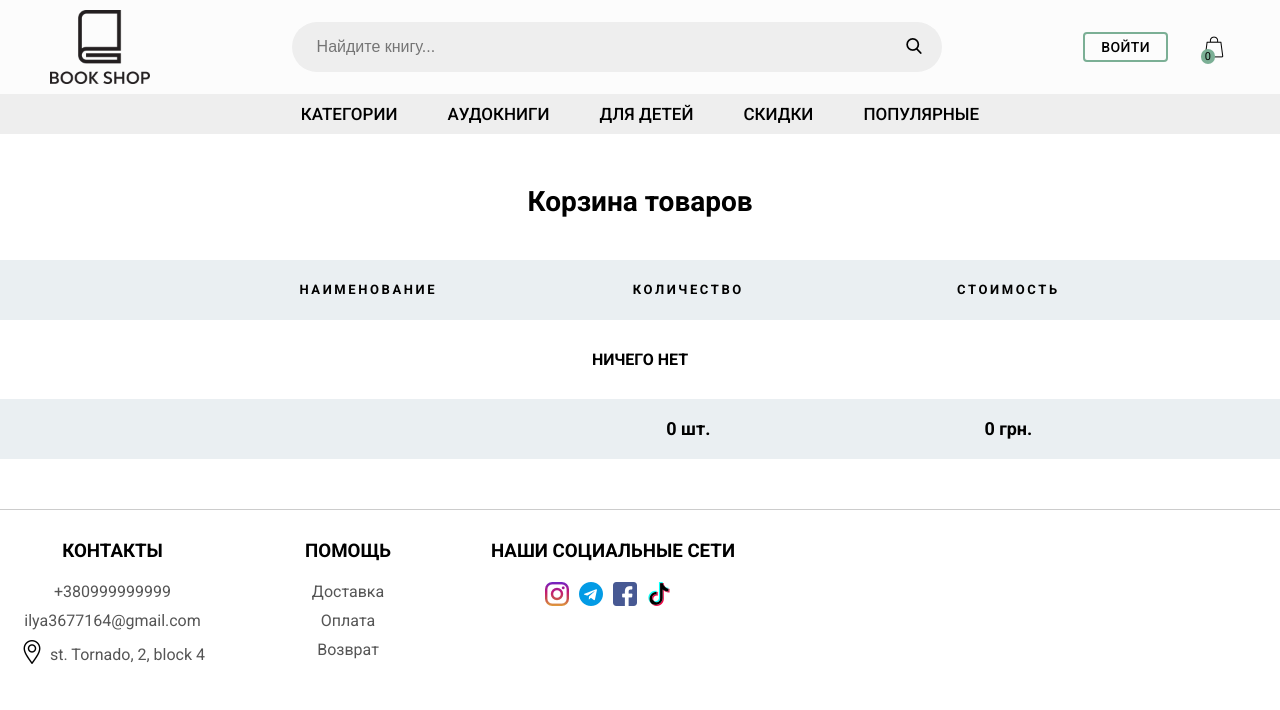
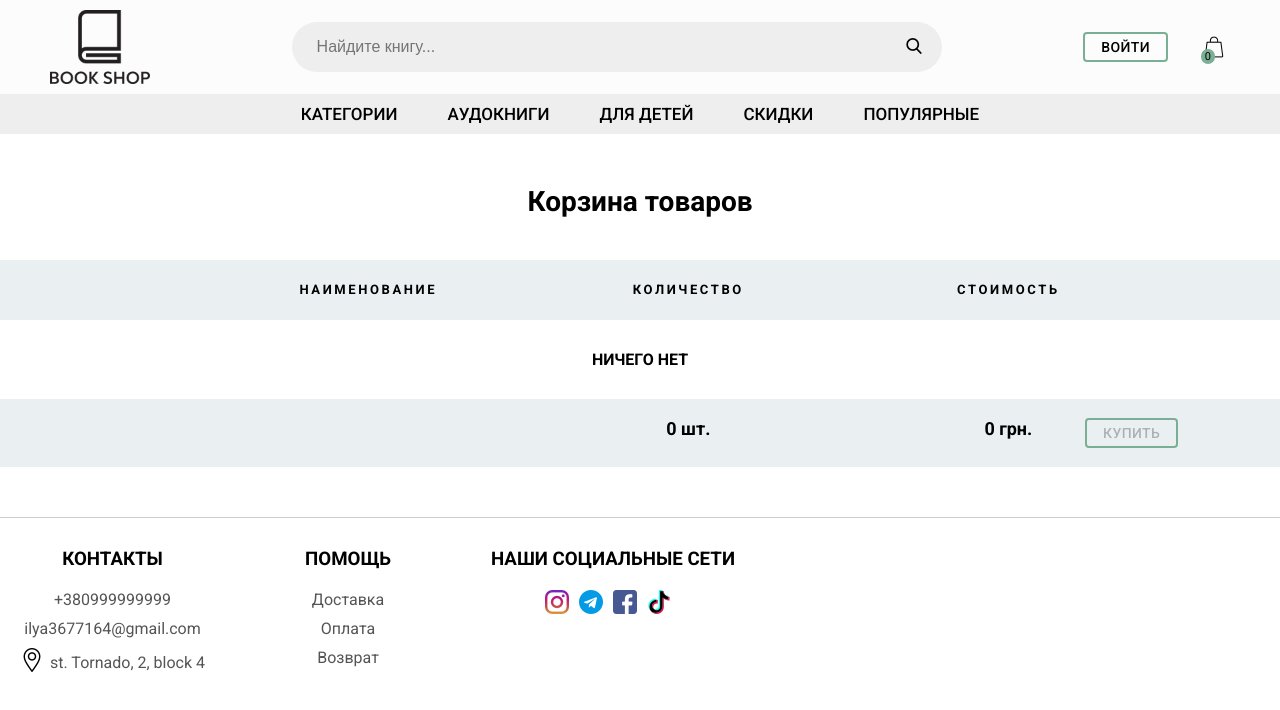
Before and after one commit to Illia12312/book_shop, a React (Create React App) app: page /cart in a window 1280 px wide. Shown: the top 710 px of the page. Built offline with nearby package versions, Linux system fonts and the light colour scheme.

Commit message:
small commit

```diff
--- a/src/components/Header/Header.jsx
+++ b/src/components/Header/Header.jsx
@@ -11,7 +11,6 @@ import SearchItem from "../SearchItem/SearchItem";
 import { useSelector } from "react-redux";
 import { useAuth } from "../../hooks/useAuth";
 import userLogo from "../../img/user.png";
-import LogOut from "../../pages/LogOut/LogOut";
 
 
 const Header = () =>{
@@ -20,10 +19,7 @@ const Header = () =>{
     let {response} = useLookinFor(value);
     const { isAuth, email, token, name, surname } = useAuth();
 
-    console.log(isAuth, email);
-
     const emailSecond = useSelector((state) => state.user.email);
-    console.log(emailSecond);
 
     const cartArray = useSelector((state) => state.cart.cart);
 
--- a/src/pages/Cart/Cart.css
+++ b/src/pages/Cart/Cart.css
@@ -55,3 +55,15 @@
   margin: 30px 0;
   font-weight: 700;
 }
+
+.headerHolderEnterButton{
+  height: 30px;
+  border: 2px solid rgb(123, 175, 149) !important;
+}
+
+.cartBuyLink{
+  text-decoration: none;
+  color: rgb(123, 175, 149);
+  position: relative;
+  right: 100px;
+}
--- a/src/pages/Cart/Cart.jsx
+++ b/src/pages/Cart/Cart.jsx
@@ -3,10 +3,14 @@ import { useSelector, useDispatch } from 'react-redux';
 import './Cart.css';
 import Product from './components/Product';
 import { setCartCountACtion, setCartPriceACtion } from '../../redux-store/cart/actions';
+import {Link} from "react-router-dom"
+import { useAuth } from "../../hooks/useAuth";
+import Button from '@mui/material/Button';
 
 function Cart() {
   const cart = useSelector((state) => state.cart.cart);
   const dispatch = useDispatch();
+  const { isAuth, email, token, name, surname } = useAuth();
 
 
   if(cart.length !== 0){
@@ -41,6 +45,10 @@ function Cart() {
           <footer className="cartFooter">
             <div className="cartFooterCount">{cart.length !== 0 ? count : 0} шт.</div>
             <div className="cartFooterPrice">{cart.length !== 0 ? price : 0} грн.</div>
+            <Link to="/LogOut" className='cartBuyLink'>
+              {isAuth && cart.length !== 0 ? <Button variant="contained headerHolderEnterButton">Купить</Button>:
+              <Button variant="contained headerHolderEnterButton" disabled>Купить</Button>}
+            </Link>
           </footer>
         </div>
       </div>
--- a/src/pages/LogOut/LogOut.css
+++ b/src/pages/LogOut/LogOut.css
@@ -24,10 +24,20 @@
     background: rgb(172, 85, 85);
   }
 
+  .logOutGreeting{
+    font-size: 26px;
+    font-weight: 700;
+  }
+
   .profileFoto{
     margin-bottom: 60px;
     display: flex;
     justify-content:space-between;
+    gap: 20px;
+  }
+
+  .logOutPhotoAndButtonHolder{
+    display: flex;
     gap: 20px;
   }
 
--- a/src/pages/LogOut/LogOut.jsx
+++ b/src/pages/LogOut/LogOut.jsx
@@ -39,6 +39,7 @@ const LogOut = () => {
         <div className="logOutGreeting">
         Здравствуйте {name}
         </div>
+        <div className="logOutPhotoAndButtonHolder">
           <label htmlFor="profileFotoChanger" className="profileFotoChangerLabel">
             Загрузить файл
           </label>
@@ -47,6 +48,7 @@ const LogOut = () => {
             <img src={imageURL ? imageURL : photo}
             alt="здесь будет ваш автар"
             className="profileImg" />
+          </div>
         </div>
       </form>
       <h3 className="logOutTitle">Xотите выйти из {email}?</h3>
```
Lines whose indentation alone changed are shown as unchanged.
